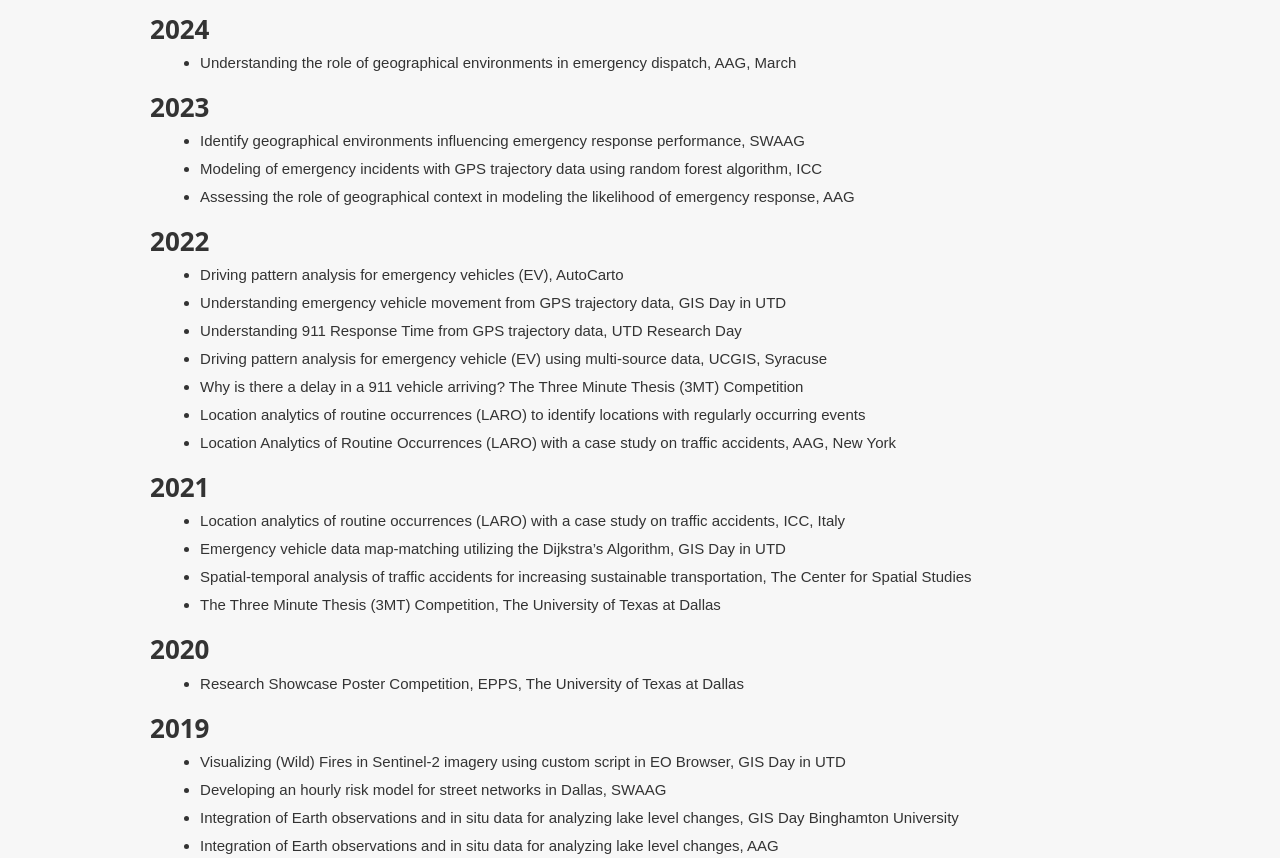
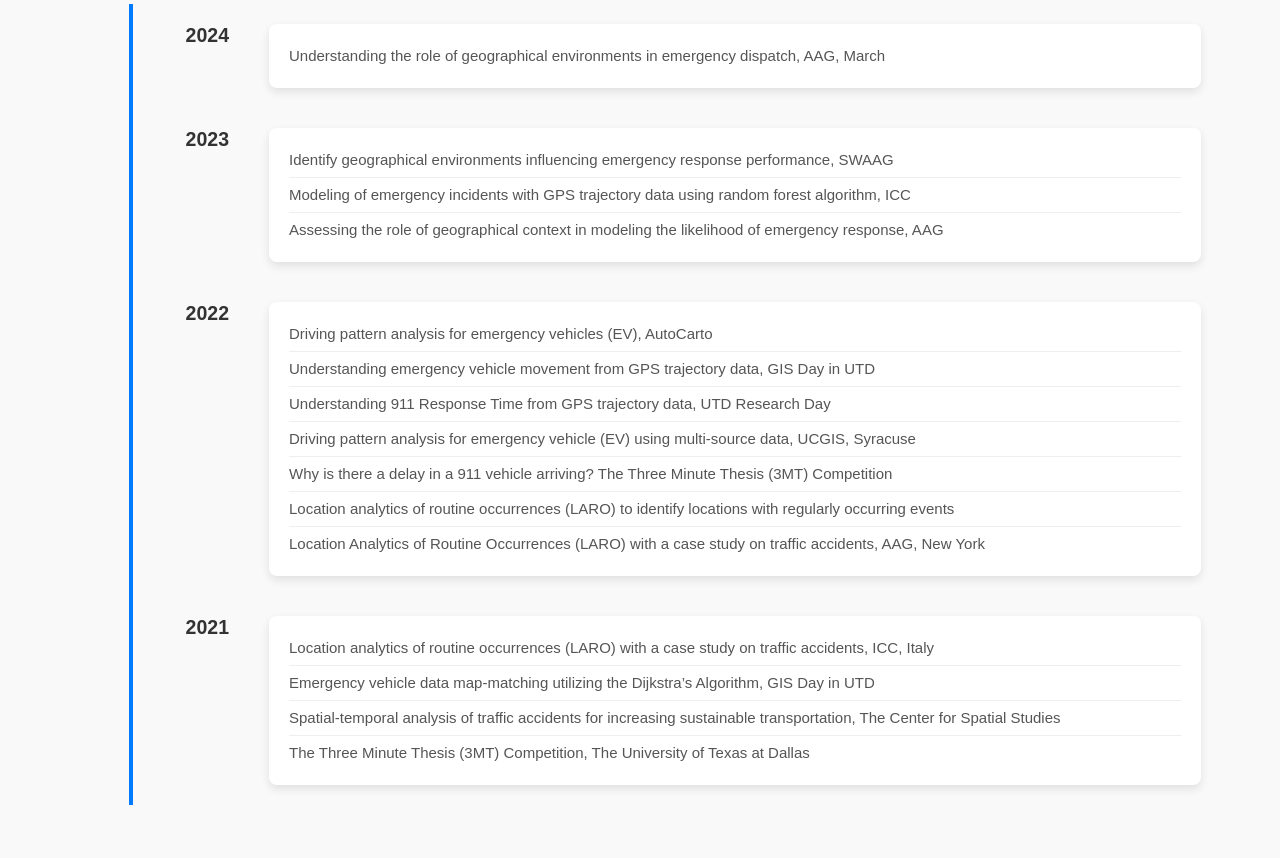
Before and after one commit to gisynw/gisynw.github.io, a plain HTML site: page index.html in a window 1280 px wide. Shown: the part 5122-5980 px from the top of the page. Drawn offline with Linux system fonts and the light colour scheme.

Commit message:
add timeline

```diff
--- a/css_self/present.css
+++ b/css_self/present.css
@@ -1,89 +1,108 @@
-/* body{
-    font-family: Arial, Helvetica, sans-serif;
+/* Presentation section styling */
+#presentations {
+    background-color: #f9f9f9;
+    padding: 60px 0;
+}
 
-} */
+/* Timeline structure */
+.presentation-timeline {
+    display: flex;
+    flex-direction: column;
+    margin-top: 30px;
+    position: relative;
+    padding-left: 80px; /* Space for the timeline */
+}
 
-.gallery{
-    /* border: solid; */
-    margin-left: 8%;
-    margin-right: 8%;
-    margin-top: 3%;
+/* Continuous timeline line */
+.presentation-timeline::before {
+    content: "";
+    position: absolute;
+    top: 0;
+    bottom: 0;
+    left: 50px; /* Position the line */
+    width: 4px; /* Line thickness */
+    background-color: #007bff;
+    z-index: 0;
+}
+
+/* Arrow at the top of the timeline */
+.presentation-timeline::after {
+    content: "";
+    position: absolute;
+    top: -20px;
+    left: 43px; /* Align with the line */
+    width: 0;
+    height: 0;
+    border-left: 10px solid transparent;
+    border-right: 10px solid transparent;
+    border-bottom: 15px solid #007bff;
+}
+
+/* Timeline items */
+.timeline-item {
     display: flex;
-    flex-wrap: nowrap;
-    justify-content: flex-start;
-    overflow: scroll;
-    /* animation: moveLeft 20s linear infinite; */
+    align-items: flex-start;
+    padding: 20px 0;
     position: relative;
 }
 
-.gallery-item{
-    margin: 2rem;
+/* Year column */
+.timeline-year {
+    flex: 0 0 80px;
+    font-size: 1.3em;
+    font-weight: bold;
+    color: #333;
+    margin-left: 10px; /* Offset the year text from the line */
+    padding-right: 20px;
+    text-align: right;
+}
+
+/* Content column */
+.timeline-content {
+    flex: 1;
+    background: #fff;
+    padding: 15px 20px;
+    border-radius: 8px;
+    box-shadow: 0 4px 10px rgba(0, 0, 0, 0.1);
+    margin-left: 20px;
+}
+
+.timeline-content ul {
+    list-style: none;
+    padding: 0;
+    margin: 0;
+}
+
+.timeline-content ul li {
+    font-size: 1em;
+    color: #555;
+    padding: 8px 0;
+    border-bottom: 1px solid #eee;
+    transition: background-color 0.3s ease, color 0.3s ease;
+}
+
+.timeline-content ul li:hover {
+    background-color: #f0f8ff; /* Light blue hover effect */
+    color: #007bff;
     cursor: pointer;
 }
 
-.gallery-item figcaption{
-    font-size: 3rem;
-    margin-top: 2rem;
-    /* border: solid; */
-    text-align: center;
+.timeline-content ul li:last-child {
+    border-bottom: none;
 }
 
-.gallery-img{
-    width: 50rem;
-    height: 40rem;
-    object-fit: cover;
-    border-radius: 5rem;
-    transition: transform 0.2s;
-    /* animation: moveLeft 10s linear infinite;  */
-}
+/* Responsive adjustments */
+@media (max-width: 768px) {
+    .timeline-item {
+        flex-direction: column;
+        align-items: flex-start;
+        padding-left: 20px;
+    }
 
-.gallery:hover{
-    animation-play-state: paused; /* Stop animation on hover */
-}
-
-@keyframes moveLeft {
-    from {
-        transform: translateX(0);
-    }
-    to {
-        transform: translateX(-200%);
+    .timeline-year {
+        text-align: left;
+        padding-right: 0;
+        padding-bottom: 10px;
+        margin-left: 0; /* Reset left margin on smaller screens */
     }
 }
-
-.gallery-img:hover{
-    transform: scale(1.2);
-}
-
-.myModal{
-    display: none;
-    position: fixed;
-    z-index: 1;
-    left: 0;
-    top: 0;
-    width: 100%;
-    height: 100%;
-    overflow: auto;
-    background-color: rgb(252, 252, 252);
-    text-align: center;
-}
-
-.modal-content{
-    margin: auto;
-    display: block;
-    width: 80%;
-    max-width: 70rem;
-}
-
-.close{
-    position: absolute;
-    top: 5rem;
-    right: 10rem;
-    color: #0d27d0;
-    font-size: 10rem;
-    font-weight: bold;
-}
-.close:hover,.close:focus {
-    color: #bbb;
-    text-decoration: none;
-    cursor: pointer;
-}
--- a/index.html
+++ b/index.html
@@ -14,6 +14,8 @@
     <link rel="stylesheet" href="https://cdnjs.cloudflare.com/ajax/libs/font-awesome/6.6.0/css/all.min.css">
     <link rel="stylesheet" href="./css_self/header.css">
     <link rel="stylesheet" href="./css_self/image_carousel.css">
+    <link rel="stylesheet" href="./css_self/present.css">
+    <link rel="stylesheet" href="./css_self/footer.css">
 
 </head>
 
@@ -54,7 +56,7 @@
                         <a class="page-scroll" href="#awards">Awards</a>
                     </li>
                     <li>
-                        <a class="page-scroll" href="#Pre">Presentations</a>
+                        <a class="page-scroll" href="#presentations">Presentations</a>
                     </li>
                     <li>
                         <a class="page-scroll" href="#Con">Contact</a>
@@ -462,9 +464,8 @@
         </div>
     </section>
 
-
     <!-- Presentation Section -->
-    <section id="Pre" class="bg-light-gray">
+    <section id="presentations" class="bg-light-gray">
         <div class="container">
             <div class="row">
                 <div class="col-lg-12 text-center">
@@ -567,71 +568,71 @@
                 </div>
             </div>
 
-            <div class="container">
-                <h3>2024</h3>
-                <ul>
-                    <li class="margin-10">Understanding the role of geographical environments in emergency dispatch,
-                        AAG, March</li>
-                </ul>
 
-                <h3>2023</h3>
-                <ul>
-                    <li class="margin-10">Identify geographical environments influencing emergency response performance,
-                        SWAAG</li>
-                    <li class="margin-10">Modeling of emergency incidents with GPS trajectory data using random forest
-                        algorithm, ICC</li>
-                    <li class="margin-10">Assessing the role of geographical context in modeling the likelihood of
-                        emergency response, AAG</li>
-                </ul>
-
-                <h3>2022</h3>
-                <ul>
-                    <li class="margin-10">Driving pattern analysis for emergency vehicles (EV), AutoCarto</li>
-                    <li class="margin-10">Understanding emergency vehicle movement from GPS trajectory data, GIS Day in
-                        UTD</li>
-                    <li class="margin-10">Understanding 911 Response Time from GPS trajectory data, UTD Research Day
-                    </li>
-                    <li class="margin-10">Driving pattern analysis for emergency vehicle (EV) using multi-source data,
-                        UCGIS, Syracuse</li>
-                    <li class="margin-10">Why is there a delay in a 911 vehicle arriving? The Three Minute Thesis (3MT)
-                        Competition</li>
-                    <li class="margin-10">Location analytics of routine occurrences (LARO) to identify locations with
-                        regularly occurring events</li>
-                    <li class="margin-10">Location Analytics of Routine Occurrences (LARO) with a case study on traffic
-                        accidents, AAG, New York</li>
-                </ul>
-
-                <h3>2021</h3>
-                <ul>
-                    <li class="margin-10">Location analytics of routine occurrences (LARO) with a case study on traffic
-                        accidents, ICC, Italy</li>
-                    <li class="margin-10">Emergency vehicle data map-matching utilizing the Dijkstra’s Algorithm, GIS
-                        Day in UTD</li>
-                    <li class="margin-10">Spatial-temporal analysis of traffic accidents for increasing sustainable
-                        transportation, The Center for Spatial Studies</li>
-                    <li class="margin-10">The Three Minute Thesis (3MT) Competition, The University of Texas at Dallas
-                    </li>
-                </ul>
-
-                <h3>2020</h3>
-                <ul>
-                    <li class="margin-10">Research Showcase Poster Competition, EPPS, The University of Texas at Dallas
-                    </li>
-                </ul>
-
-                <h3>2019</h3>
-                <ul>
-                    <li class="margin-10">Visualizing (Wild) Fires in Sentinel-2 imagery using custom script in EO
-                        Browser, GIS Day in UTD</li>
-                    <li class="margin-10">Developing an hourly risk model for street networks in Dallas, SWAAG</li>
-                    <li class="margin-10">Integration of Earth observations and in situ data for analyzing lake level
-                        changes, GIS Day Binghamton University</li>
-                    <li class="margin-10">Integration of Earth observations and in situ data for analyzing lake level
-                        changes, AAG</li>
-                </ul>
+            <!-- Presentation Timeline -->
+            <div class="presentation-timeline">
+                <div class="timeline-item">
+                    <div class="timeline-year">2024</div>
+                    <div class="timeline-content">
+                        <ul>
+                            <li>Understanding the role of geographical environments in emergency dispatch, AAG, March
+                            </li>
+                        </ul>
+                    </div>
+                </div>
+                <div class="timeline-item">
+                    <div class="timeline-year">2023</div>
+                    <div class="timeline-content">
+                        <ul>
+                            <li>Identify geographical environments influencing emergency response performance, SWAAG
+                            </li>
+                            <li>Modeling of emergency incidents with GPS trajectory data using random forest algorithm,
+                                ICC</li>
+                            <li>Assessing the role of geographical context in modeling the likelihood of emergency
+                                response, AAG</li>
+                        </ul>
+                    </div>
+                </div>
+                <div class="timeline-item">
+                    <div class="timeline-year">2022</div>
+                    <div class="timeline-content">
+                        <ul>
+                            <li>Driving pattern analysis for emergency vehicles (EV), AutoCarto</li>
+                            <li>Understanding emergency vehicle movement from GPS trajectory data, GIS Day in UTD</li>
+                            <li>Understanding 911 Response Time from GPS trajectory data, UTD Research Day</li>
+                            <li>Driving pattern analysis for emergency vehicle (EV) using multi-source data, UCGIS,
+                                Syracuse</li>
+                            <li>Why is there a delay in a 911 vehicle arriving? The Three Minute Thesis (3MT)
+                                Competition</li>
+                            <li>Location analytics of routine occurrences (LARO) to identify locations with regularly
+                                occurring events</li>
+                            <li>Location Analytics of Routine Occurrences (LARO) with a case study on traffic accidents,
+                                AAG, New York</li>
+                        </ul>
+                    </div>
+                </div>
+                <!-- Additional years as needed -->
+                <div class="timeline-item">
+                    <div class="timeline-year">2021</div>
+                    <div class="timeline-content">
+                        <ul>
+                            <li>Location analytics of routine occurrences (LARO) with a case study on traffic accidents,
+                                ICC, Italy</li>
+                            <li>Emergency vehicle data map-matching utilizing the Dijkstra’s Algorithm, GIS Day in UTD
+                            </li>
+                            <li>Spatial-temporal analysis of traffic accidents for increasing sustainable
+                                transportation, The Center for Spatial Studies</li>
+                            <li>The Three Minute Thesis (3MT) Competition, The University of Texas at Dallas</li>
+                        </ul>
+                    </div>
+                </div>
+                <!-- Repeat similar structure for other years -->
             </div>
         </div>
     </section>
+
+
+
 
 
     <div class="myModal" class='modal'>
```
